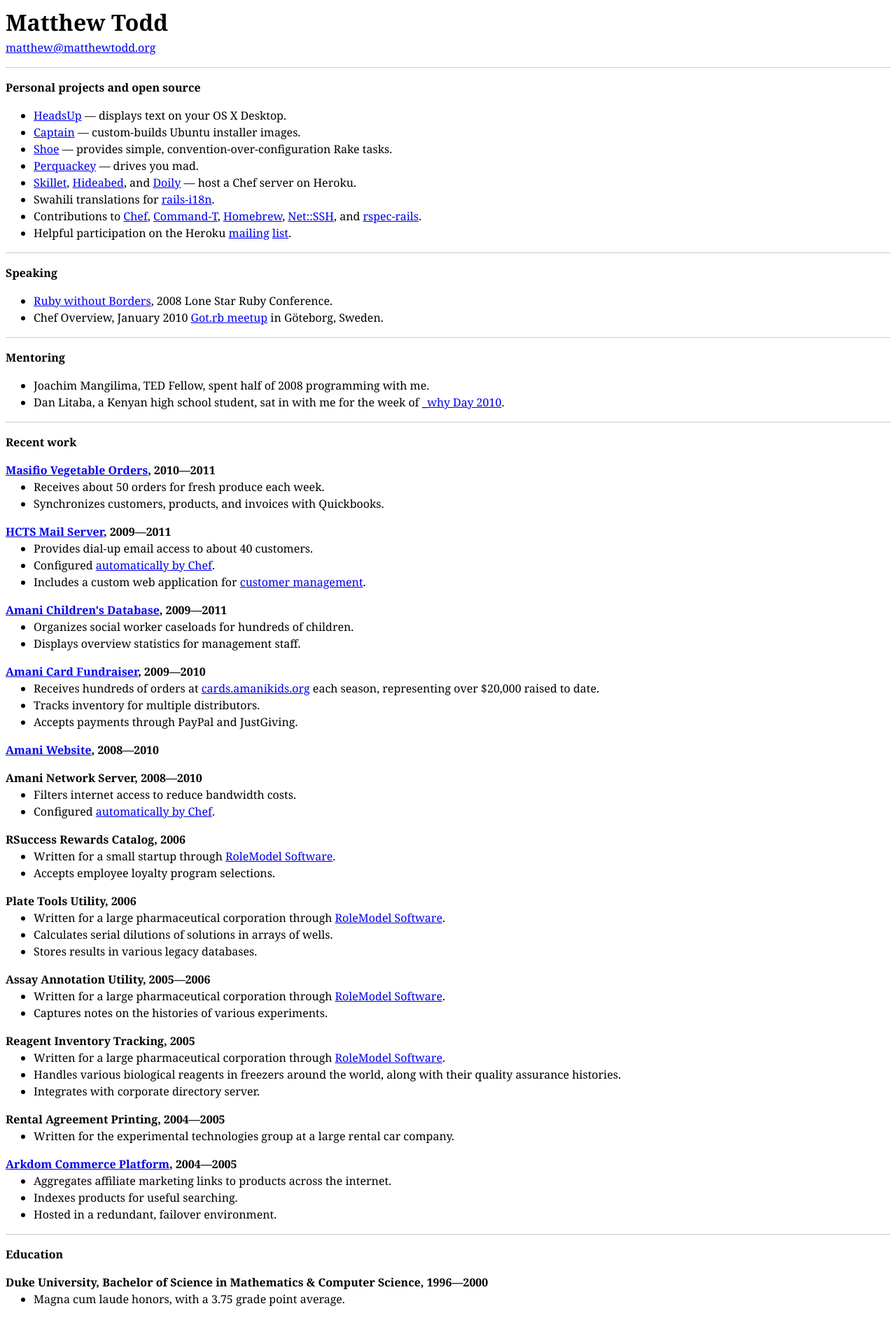
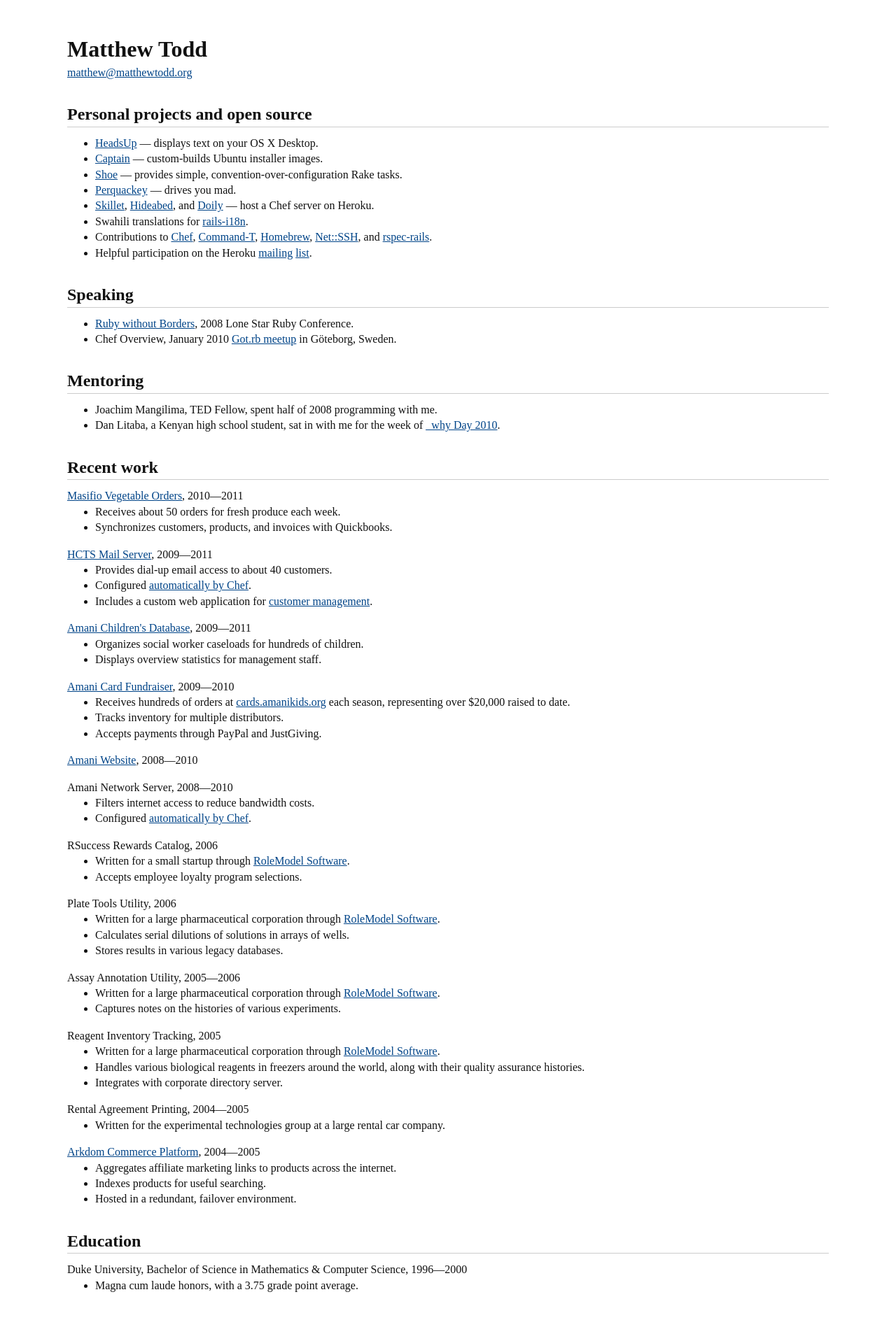
Before and after one commit to matthewtodd/matthewtodd.github.io, a Jekyll site: the page app/resume.html, which Jekyll copies as it is, in a window 1280 px wide. Shown: the whole page at 70% size. Built offline with Jekyll 4.4.1, drawn with Linux system fonts in a browser that asks for light colours.

Commit message:
Feeling good about the styling.

```diff
--- a/app/resume.html
+++ b/app/resume.html
@@ -6,11 +6,23 @@
     <title>Matthew Todd &mdash; Resume</title>
     <style>
       * {
-        font-family: Georgia, serif;
-        line-height: 1.5em;
+        color: #111;
+        line-height: 1.4em;
       }
 
-      h1, hgroup, section, ul {
+      body {
+        margin: 3em 6em;
+      }
+
+      h1, ul {
+        margin: 0;
+      }
+
+      hgroup, section {
+        margin: 0 0 2em 0;
+      }
+
+      section section {
         margin: 0 0 1em 0;
       }
 
@@ -28,23 +40,37 @@
         margin: 0;
       }
 
-      section {
-        border-top: 1px solid #ccc;
-        padding-top: 1em;
-      }
-
       section h1 {
-        font-size: 1em;
-      }
-
-      section section {
-        border-top: none;
-        padding-top: 0;
+        border-bottom: 1px solid #ccc;
+        font-size: 1.5em;
+        margin: 0 0 0.5em 0;
       }
 
       section section h1 {
+        border: none;
         font-size: 1em;
+        font-weight: normal;
         margin: 0;
+      }
+
+      a {
+        color: #048;
+      }
+
+      @media print {
+        * {
+          color: black;
+          font-size: 10pt;
+        }
+
+        body {
+          margin: 0;
+        }
+
+        a {
+          color: inherit;
+          text-decoration: none;
+        }
       }
     </style>
     <!--[if lt IE 9]>
```
